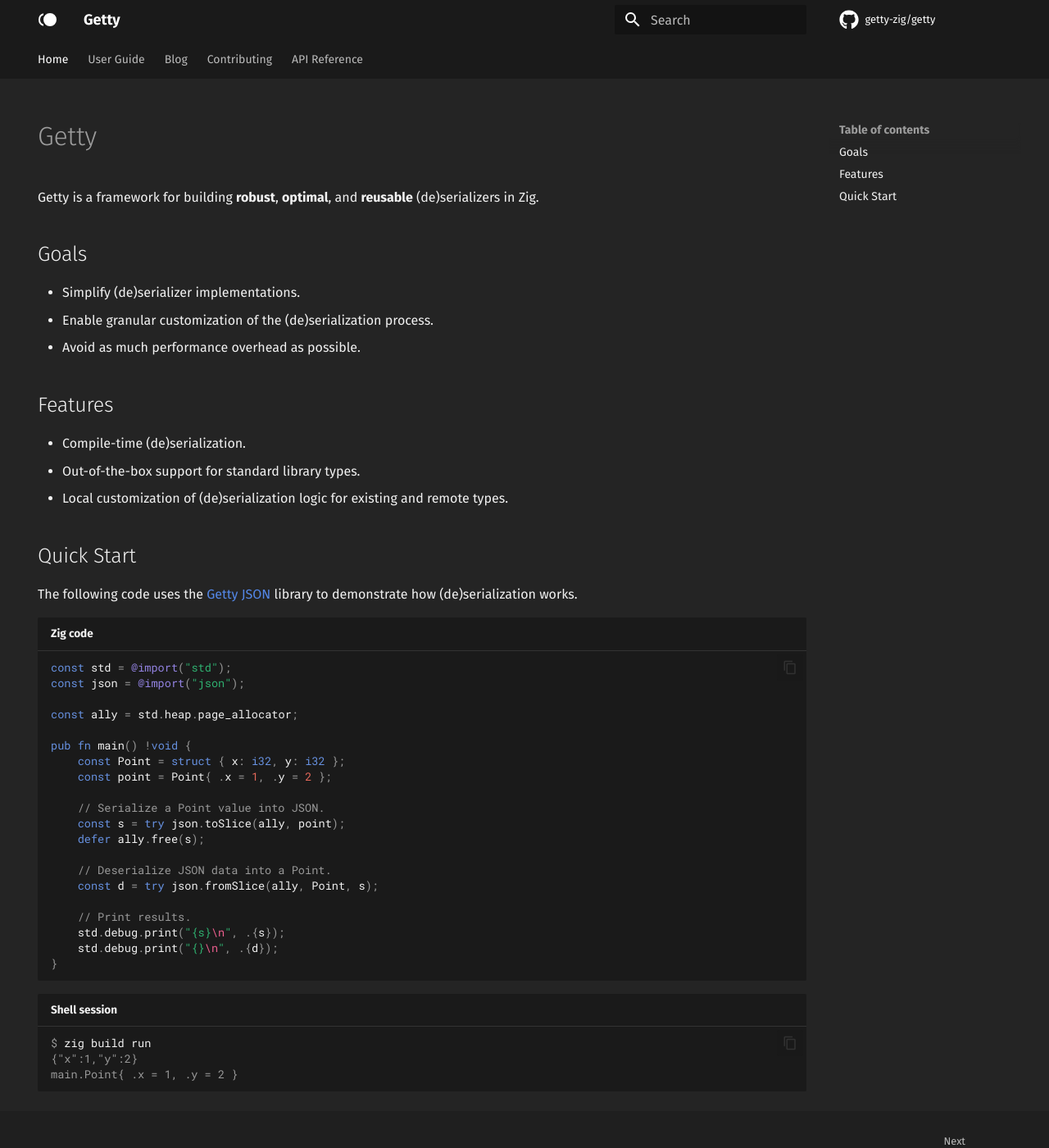
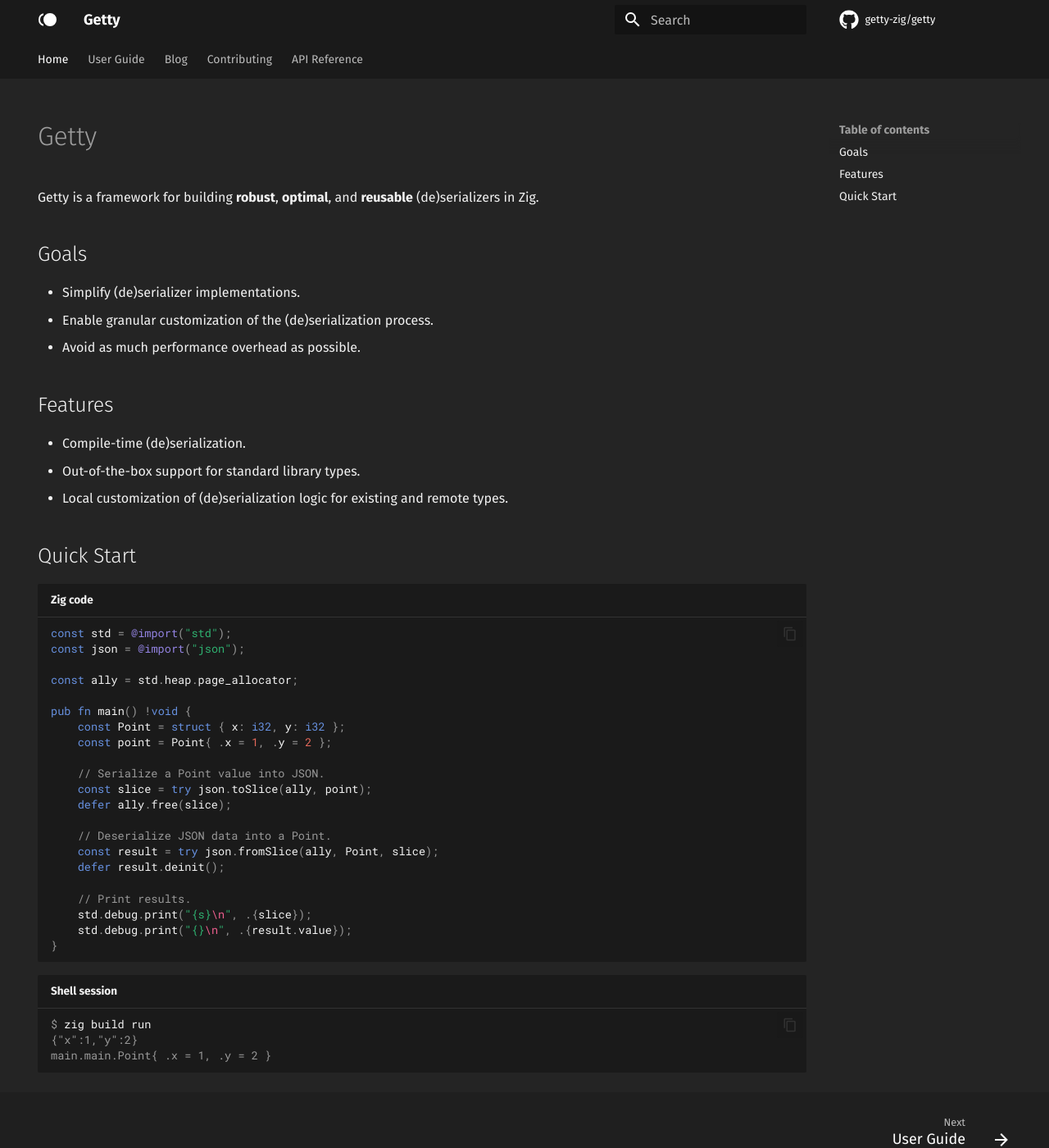
Before and after one commit to getty-zig/getty.so, an MkDocs documentation site: the page built from docs/index.md, in a window 1280 px wide and 1400 px high. Shown: the whole window at 82% size. Built offline with MkDocs 1.6.1 and Material for MkDocs 9.7.7, drawn with Linux system fonts in a browser that asks for light colours; comment, search, counter and statistics services are not loaded.

Commit message:
fix index page

````diff
--- a/docs/index.md
+++ b/docs/index.md
@@ -27,8 +27,6 @@ Getty is a framework for building __robust__, __optimal__, and __reusable__ (de)
 
 ## Quick Start
 
-The following code uses the [Getty JSON](https://github.com/getty-zig/json) library to demonstrate how (de)serialization works.
-
 ```zig title="Zig code"
 const std = @import("std");
 const json = @import("json");
@@ -40,20 +38,21 @@ pub fn main() !void {
     const point = Point{ .x = 1, .y = 2 };
 
     // Serialize a Point value into JSON.
-    const s = try json.toSlice(ally, point);
-    defer ally.free(s);
+    const slice = try json.toSlice(ally, point);
+    defer ally.free(slice);
 
     // Deserialize JSON data into a Point.
-    const d = try json.fromSlice(ally, Point, s);
+    const result = try json.fromSlice(ally, Point, slice);
+    defer result.deinit();
 
     // Print results.
-    std.debug.print("{s}\n", .{s});
-    std.debug.print("{}\n", .{d});
+    std.debug.print("{s}\n", .{slice});
+    std.debug.print("{}\n", .{result.value});
 }
 ```
 
 ```console title="Shell session"
 $ zig build run
 {"x":1,"y":2}
-main.Point{ .x = 1, .y = 2 }
+main.main.Point{ .x = 1, .y = 2 }
 ```
````
